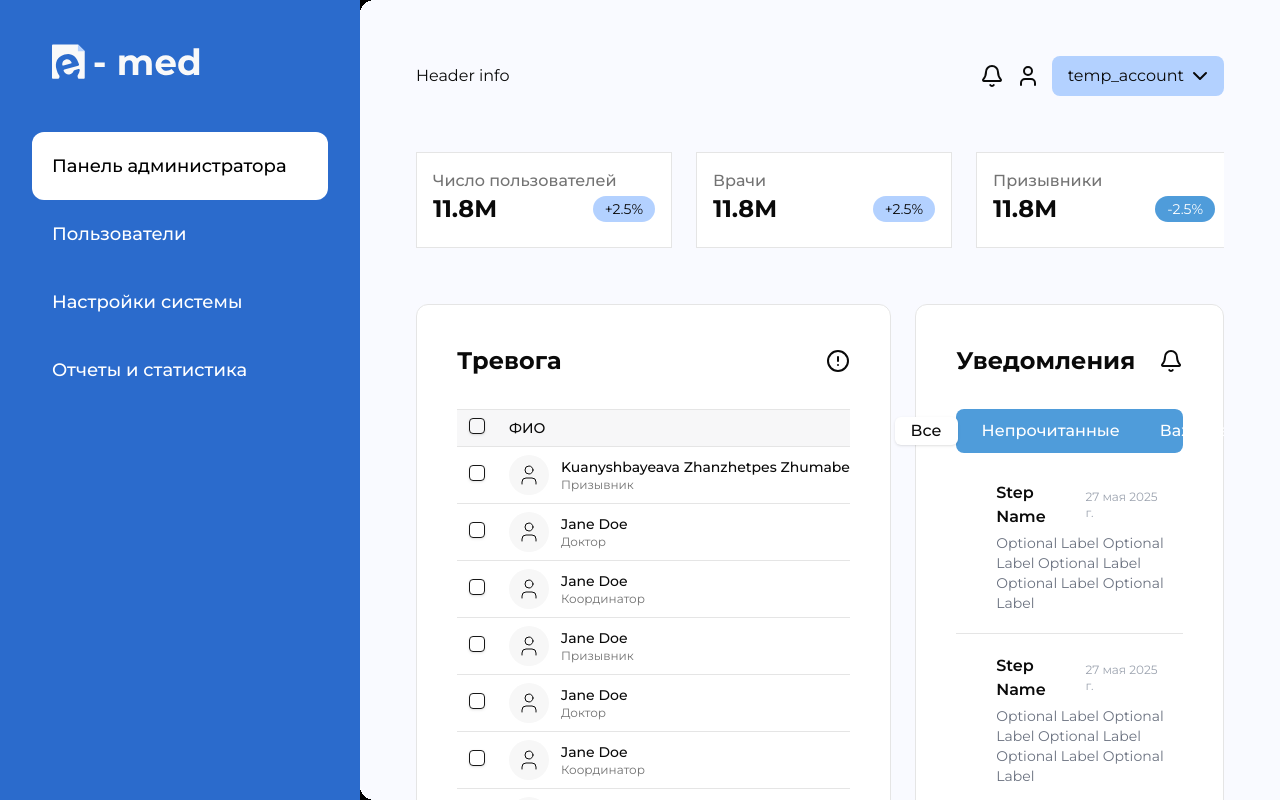
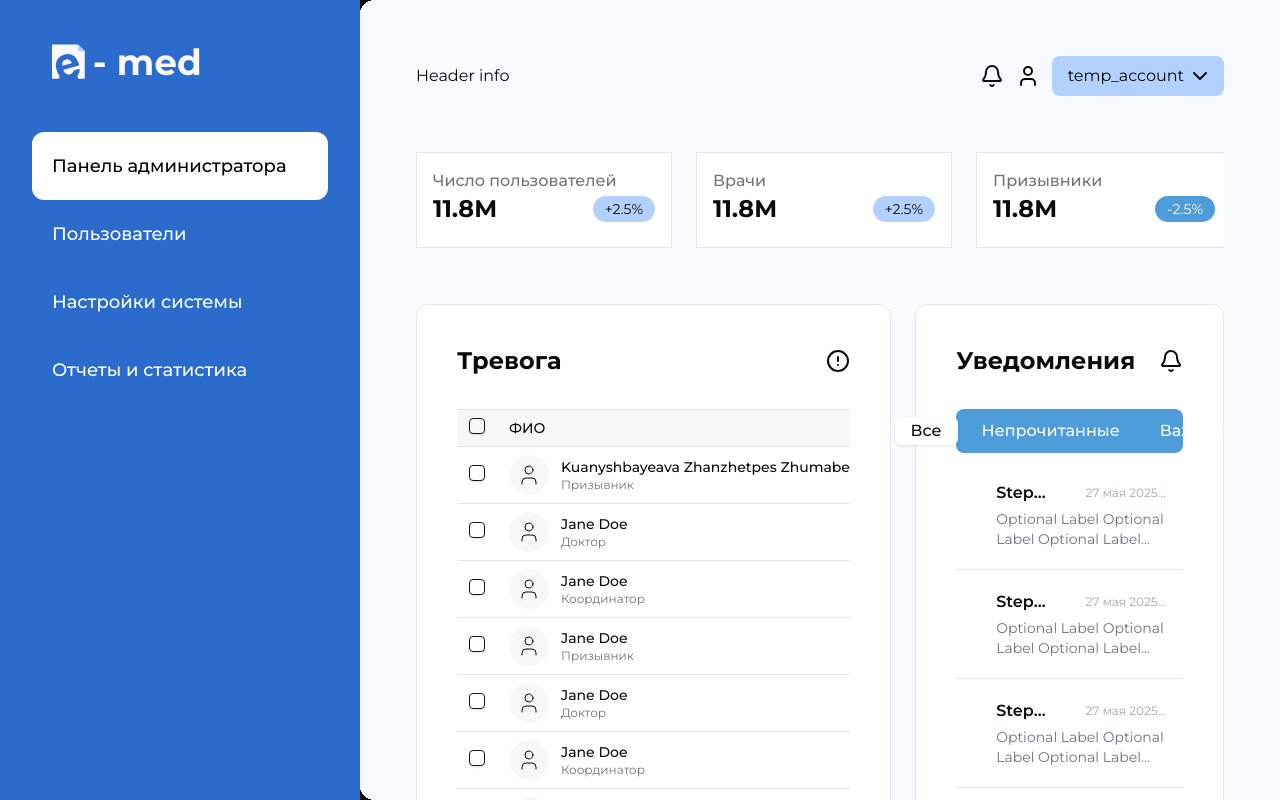
Before and after one commit to d1maash/emed-frontend, a Next.js app: page /admin in a window 1280 px wide. Built offline with nearby package versions, Linux system fonts and the light colour scheme; no server answers.

Commit message:
minor changes for adaptive

```diff
--- a/app/(dashboard)/admin/_components/AdminNotificationsCard.tsx
+++ b/app/(dashboard)/admin/_components/AdminNotificationsCard.tsx
@@ -178,11 +178,11 @@ const AdminNotificationsCard = () => {
         <Bell size={24} />
       </div>
       <Tabs value={tab} onValueChange={setTab} className="w-full mt-8">
-        <TabsList className="flex flex-col gap-2 px-2 py-2 sm:gap-2 sm:flex-row sm:w-full bg-[--primary-60] rounded-lg lg:gap-2 h-max">
+        <TabsList className="flex flex-col gap-2 px-2 py-2 xs:flex-row bg-[--primary-60] rounded-lg lg:gap-2 h-max">
           <TabsTrigger
             value="all"
             className={cn(
-              "w-full sm:w-auto flex-1 rounded-md px-4 py-1 sm:py-0.5 text-base transition",
+              "w-full  flex-1 rounded-md px-4 py-1 sm:py-0.5 text-base transition",
               tab === "all"
                 ? "bg-white text-black"
                 : "bg-transparent text-white"
@@ -193,7 +193,7 @@ const AdminNotificationsCard = () => {
           <TabsTrigger
             value="unread"
             className={cn(
-              "w-full sm:w-auto flex-1 rounded-md px-4 py-1 sm:py-0.5 text-base transition",
+              "w-full flex-1 rounded-md px-4 py-1 sm:py-0.5 text-base transition",
               tab === "unread"
                 ? "bg-white text-black"
                 : "bg-transparent text-white"
@@ -204,7 +204,7 @@ const AdminNotificationsCard = () => {
           <TabsTrigger
             value="important"
             className={cn(
-              "w-full sm:w-auto flex-1 rounded-md px-4 py-1 sm:py-0.5 text-base transition",
+              "w-full flex-1 rounded-md px-4 py-1 sm:py-0.5 text-base transition",
               tab === "important"
                 ? "bg-white text-black"
                 : "bg-transparent text-white"
@@ -226,24 +226,26 @@ const AdminNotificationsCard = () => {
                 <span
                   className={cn(
                     "mt-2 mr-2 block h-2 w-2 rounded-full",
-                    n.unread ? "bg-[#3A7DFF]" : "bg-transparent"
+                    n.unread ? "bg-[--primary-90]" : "bg-transparent"
                   )}
                 />
                 <div className="flex-1">
                   <div className="flex items-center justify-between">
                     <span
                       className={cn(
-                        "font-semibold",
-                        n.unread && "text-[#3A7DFF]"
+                        "font-semibold line-clamp-1",
+                        n.unread && "text-[--primary-90]"
                       )}
                     >
                       {n.title}
                     </span>
-                    <span className="text-xs text-gray-400">
+                    <span className="text-xs text-gray-400 line-clamp-1">
                       {formatDate(n.date)}
                     </span>
                   </div>
-                  <div className="text-gray-500 text-sm mt-1">{n.labels}</div>
+                  <div className="text-gray-500 text-sm mt-1 line-clamp-2">
+                    {n.labels}
+                  </div>
                 </div>
               </div>
             ))}
--- a/package.json
+++ b/package.json
@@ -18,6 +18,7 @@
     "@radix-ui/react-slot": "^1.2.3",
     "@radix-ui/react-tabs": "^1.1.12",
     "@reduxjs/toolkit": "^2.8.2",
+    "@tailwindcss/container-queries": "^0.1.1",
     "@tanstack/react-table": "^8.21.3",
     "axios": "^1.10.0",
     "chrono-node": "^2.8.3",
--- a/tailwind.config.ts
+++ b/tailwind.config.ts
@@ -10,58 +10,68 @@ const config: Config = {
   theme: {
     extend: {
       backgroundImage: {
-  			'gradient-radial': 'radial-gradient(var(--tw-gradient-stops))',
-  			'gradient-conic': 'conic-gradient(from 180deg at 50% 50%, var(--tw-gradient-stops))'
+        "gradient-radial": "radial-gradient(var(--tw-gradient-stops))",
+        "gradient-conic":
+          "conic-gradient(from 180deg at 50% 50%, var(--tw-gradient-stops))",
       },
       borderRadius: {
-  			lg: 'var(--radius)',
-  			md: 'calc(var(--radius) - 2px)',
-  			sm: 'calc(var(--radius) - 4px)'
+        lg: "var(--radius)",
+        md: "calc(var(--radius) - 2px)",
+        sm: "calc(var(--radius) - 4px)",
       },
       colors: {
-  			background: 'hsl(var(--background))',
-  			foreground: 'hsl(var(--foreground))',
+        background: "hsl(var(--background))",
+        foreground: "hsl(var(--foreground))",
         card: {
-  				DEFAULT: 'hsl(var(--card))',
-  				foreground: 'hsl(var(--card-foreground))'
+          DEFAULT: "hsl(var(--card))",
+          foreground: "hsl(var(--card-foreground))",
         },
         popover: {
-  				DEFAULT: 'hsl(var(--popover))',
-  				foreground: 'hsl(var(--popover-foreground))'
+          DEFAULT: "hsl(var(--popover))",
+          foreground: "hsl(var(--popover-foreground))",
         },
         primary: {
-  				DEFAULT: 'hsl(var(--primary))',
-  				foreground: 'hsl(var(--primary-foreground))'
+          DEFAULT: "hsl(var(--primary))",
+          foreground: "hsl(var(--primary-foreground))",
         },
         secondary: {
-  				DEFAULT: 'hsl(var(--secondary))',
-  				foreground: 'hsl(var(--secondary-foreground))'
+          DEFAULT: "hsl(var(--secondary))",
+          foreground: "hsl(var(--secondary-foreground))",
         },
         muted: {
-  				DEFAULT: 'hsl(var(--muted))',
-  				foreground: 'hsl(var(--muted-foreground))'
+          DEFAULT: "hsl(var(--muted))",
+          foreground: "hsl(var(--muted-foreground))",
         },
         accent: {
-  				DEFAULT: 'hsl(var(--accent))',
-  				foreground: 'hsl(var(--accent-foreground))'
+          DEFAULT: "hsl(var(--accent))",
+          foreground: "hsl(var(--accent-foreground))",
         },
         destructive: {
-  				DEFAULT: 'hsl(var(--destructive))',
-  				foreground: 'hsl(var(--destructive-foreground))'
+          DEFAULT: "hsl(var(--destructive))",
+          foreground: "hsl(var(--destructive-foreground))",
         },
-  			border: 'hsl(var(--border))',
-  			input: 'hsl(var(--input))',
-  			ring: 'hsl(var(--ring))',
+        border: "hsl(var(--border))",
+        input: "hsl(var(--input))",
+        ring: "hsl(var(--ring))",
         chart: {
-  				'1': 'hsl(var(--chart-1))',
-  				'2': 'hsl(var(--chart-2))',
-  				'3': 'hsl(var(--chart-3))',
-  				'4': 'hsl(var(--chart-4))',
-  				'5': 'hsl(var(--chart-5))'
-  			}
-  		}
-  	}
+          "1": "hsl(var(--chart-1))",
+          "2": "hsl(var(--chart-2))",
+          "3": "hsl(var(--chart-3))",
+          "4": "hsl(var(--chart-4))",
+          "5": "hsl(var(--chart-5))",
         },
-  plugins: [require("tailwindcss-animate")],
+      },
+      screens: {
+        xs: "480px",
+      },
+      containers: {
+        xs: "340px",
+      },
+    },
+  },
+  plugins: [
+    require("tailwindcss-animate"),
+    require("@tailwindcss/container-queries"),
+  ],
 };
 export default config;
```
Also changed, not shown: 1 other file (tests, documents, lock files or other folders). Lines whose indentation alone changed are shown as unchanged.
